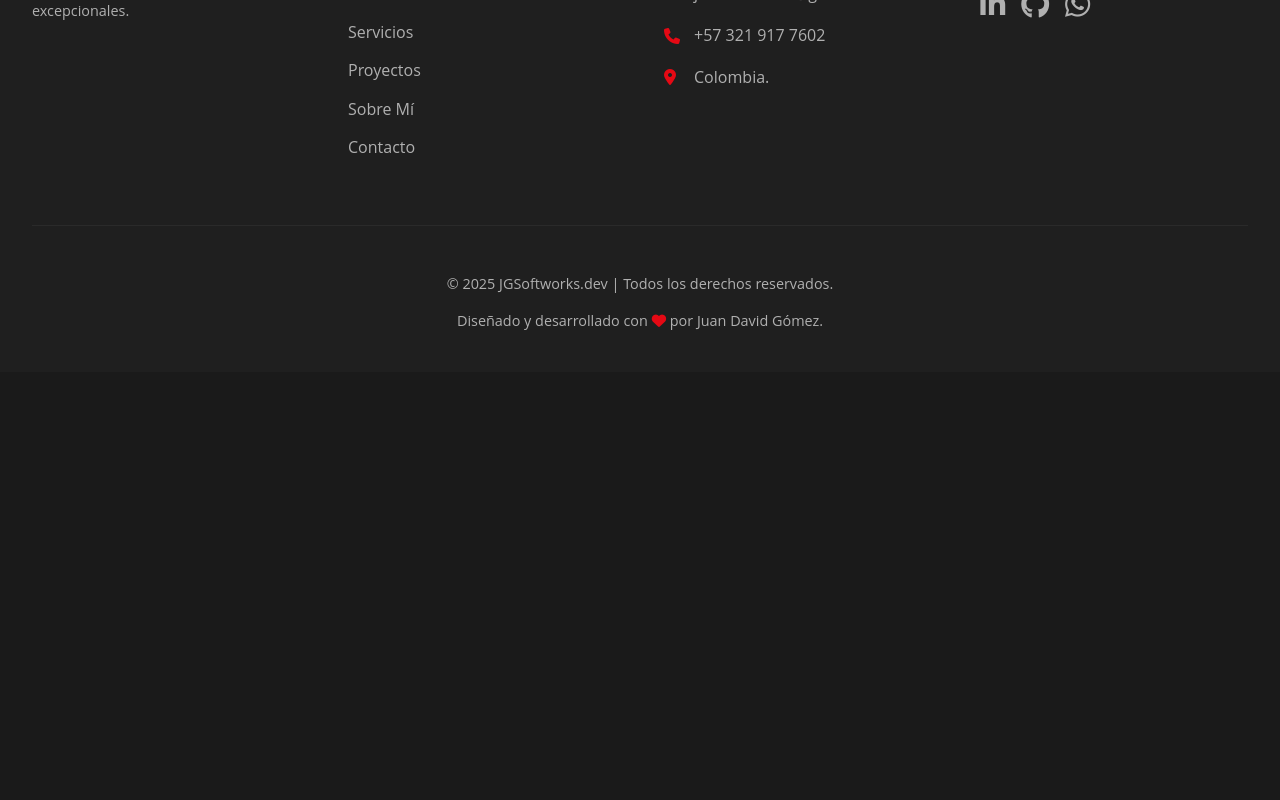
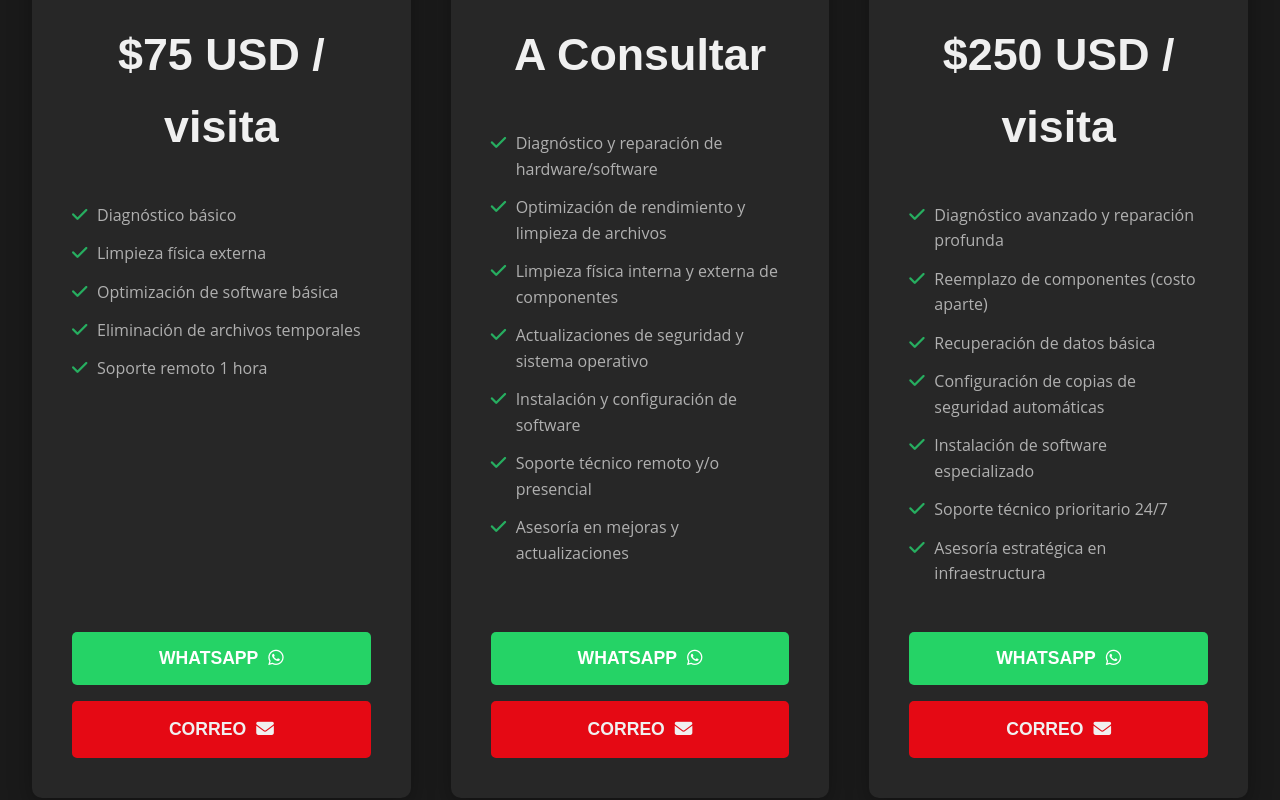
Before and after one commit to SGSoftworks/sgsoftworks-site, a Vue app: page /precios in a window 1280 px wide. Shown: the part 1420-2220 px from the top of the page. Before the commit the page ends 1792 px from the top, so only its background shows below. Built offline with nearby package versions, Linux system fonts and the light colour scheme.

Commit message:
Update new

```diff
--- a/src/router/index.js
+++ b/src/router/index.js
@@ -46,7 +46,7 @@ const routes = [
     path: "/precios", // ¡NUEVA RUTA!
     name: "prices", // Nombre de la ruta
     component: () =>
-      import(/* webpackChunkName: "prices" */ "../views/PreciosView.vue"), // Importación dinámica
+      import(/* webpackChunkName: "prices" */ "../views/PricesView.vue"), // Importación dinámica
     meta: {
       title: "Precios y Planes | JGSoftworks.dev",
       description:
--- a/src/styles/_variables.scss
+++ b/src/styles/_variables.scss
@@ -5,7 +5,7 @@ $color-primary-accent: #e50914; // Rojo vibrante para acentos (botones, títulos
 $color-secondary-accent: #b2070c; // Tono de rojo más oscuro para hover/activos
 $color-gray-text: #b0b0b0; // Gris para texto secundario
 $color-border: #333; // Borde sutil en elementos oscuros
-
+$color-primary-accent-light: #00ff26;
 $font-body: "Roboto", sans-serif;
 $font-heading: "Montserrat", sans-serif;
 $font-size-base: 16px;
--- a/src/views/PreciosView.vue
+++ b/src/views/PricesView.vue
@@ -96,6 +96,127 @@
             </button>
           </div>
         </div>
+
+        <div class="price-card" data-aos="fade-up" data-aos-delay="500">
+          <h3>Mantenimiento Básico</h3>
+          <p class="price">$75 USD / visita</p>
+          <ul>
+            <li><i class="fas fa-check"></i> Diagnóstico básico</li>
+            <li><i class="fas fa-check"></i> Limpieza física externa</li>
+            <li>
+              <i class="fas fa-check"></i> Optimización de software básica
+            </li>
+            <li>
+              <i class="fas fa-check"></i> Eliminación de archivos temporales
+            </li>
+            <li><i class="fas fa-check"></i> Soporte remoto 1 hora</li>
+          </ul>
+          <div class="card-buttons">
+            <button
+              @click="openWhatsApp('Mantenimiento Básico')"
+              class="btn btn-whatsapp"
+            >
+              WhatsApp <i class="fab fa-whatsapp"></i>
+            </button>
+            <button
+              @click="openEmailModal('Mantenimiento Básico')"
+              class="btn btn-email"
+            >
+              Correo <i class="fas fa-envelope"></i>
+            </button>
+          </div>
+        </div>
+
+        <div class="price-card" data-aos="fade-up" data-aos-delay="600">
+          <h3>Mantenimiento Profesional</h3>
+          <p class="price">A Consultar</p>
+          <ul>
+            <li>
+              <i class="fas fa-check"></i> Diagnóstico y reparación de
+              hardware/software
+            </li>
+            <li>
+              <i class="fas fa-check"></i> Optimización de rendimiento y
+              limpieza de archivos
+            </li>
+            <li>
+              <i class="fas fa-check"></i> Limpieza física interna y externa de
+              componentes
+            </li>
+            <li>
+              <i class="fas fa-check"></i> Actualizaciones de seguridad y
+              sistema operativo
+            </li>
+            <li>
+              <i class="fas fa-check"></i> Instalación y configuración de
+              software
+            </li>
+            <li>
+              <i class="fas fa-check"></i> Soporte técnico remoto y/o presencial
+            </li>
+            <li>
+              <i class="fas fa-check"></i> Asesoría en mejoras y actualizaciones
+            </li>
+          </ul>
+          <div class="card-buttons">
+            <button
+              @click="openWhatsApp('Mantenimiento Profesional')"
+              class="btn btn-whatsapp"
+            >
+              WhatsApp <i class="fab fa-whatsapp"></i>
+            </button>
+            <button
+              @click="openEmailModal('Mantenimiento Profesional')"
+              class="btn btn-email"
+            >
+              Correo <i class="fas fa-envelope"></i>
+            </button>
+          </div>
+        </div>
+
+        <div class="price-card" data-aos="fade-up" data-aos-delay="700">
+          <h3>Mantenimiento Premium</h3>
+          <p class="price">$250 USD / visita</p>
+          <ul>
+            <li>
+              <i class="fas fa-check"></i> Diagnóstico avanzado y reparación
+              profunda
+            </li>
+            <li>
+              <i class="fas fa-check"></i> Reemplazo de componentes (costo
+              aparte)
+            </li>
+            <li><i class="fas fa-check"></i> Recuperación de datos básica</li>
+            <li>
+              <i class="fas fa-check"></i> Configuración de copias de seguridad
+              automáticas
+            </li>
+            <li>
+              <i class="fas fa-check"></i> Instalación de software especializado
+            </li>
+            <li>
+              <i class="fas fa-check"></i> Soporte técnico prioritario 24/7
+            </li>
+            <li>
+              <i class="fas fa-check"></i> Asesoría estratégica en
+              infraestructura
+            </li>
+          </ul>
+          <div class="card-buttons">
+            <button
+              @click="openWhatsApp('Mantenimiento Premium')"
+              class="btn btn-whatsapp"
+            >
+              WhatsApp <i class="fab fa-whatsapp"></i>
+            </button>
+            <button
+              @click="openEmailModal('Mantenimiento Premium')"
+              class="btn btn-email"
+            >
+              Correo <i class="fas fa-envelope"></i>
+            </button>
+          </div>
+        </div>
       </div>
     </div>
 
@@ -109,7 +230,7 @@
 </template>
 
 <script>
-import EmailModal from "@/components/EmailModal.vue"; // Importa el nuevo componente modal
+import EmailModal from "@/components/EmailModal.vue";
 
 export default {
   name: "PreciosView",
@@ -127,16 +248,16 @@ export default {
   methods: {
     openWhatsApp(packageName) {
       const message = encodeURIComponent(
-        `Hola, me interesa el ${packageName}. ¿Podrías darme más información?`,
+        `Hola, me interesa el servicio de ${packageName}. ¿Podrías darme más información?`
       );
       window.open(
         `https://wa.me/${this.whatsappPhoneNumber}?text=${message}`,
-        "_blank",
+        "_blank"
       );
     },
     openEmailModal(packageName) {
-      this.emailSubject = `Consulta sobre el ${packageName}`;
-      this.predefinedEmailMessage = `Hola, me gustaría saber más sobre el ${packageName}.`;
+      this.emailSubject = `Consulta sobre ${packageName}`;
+      this.predefinedEmailMessage = `Hola, me gustaría saber más sobre el servicio de ${packageName}.`;
       this.isEmailModalVisible = true;
     },
   },
@@ -195,9 +316,7 @@ export default {
   padding: 2.5rem;
   box-shadow: 0 8px 25px rgba(0, 0, 0, 0.3);
   text-align: center;
-  transition:
-    transform 0.3s ease,
-    box-shadow 0.3s ease;
+  transition: transform 0.3s ease, box-shadow 0.3s ease;
   display: flex;
   flex-direction: column;
   justify-content: space-between;
@@ -271,9 +390,7 @@ export default {
     font-weight: bold;
     text-decoration: none;
     cursor: pointer;
-    transition:
-      background-color 0.3s ease,
-      transform 0.3s ease;
+    transition: background-color 0.3s ease, transform 0.3s ease;
     border: none; // Asegúrate de que no tengan bordes por defecto
   }
 
```
Also changed, not shown: src/components/EmailModal.vue (+178 -24 lines).
